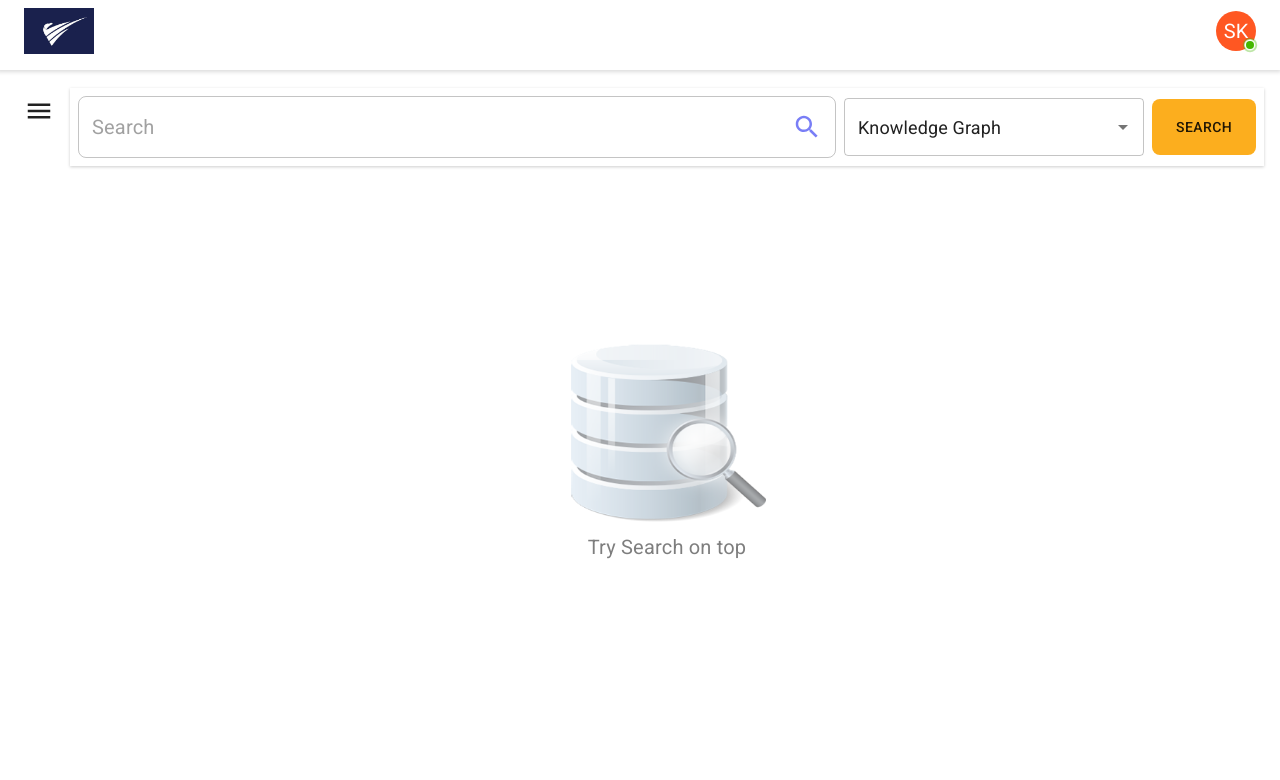
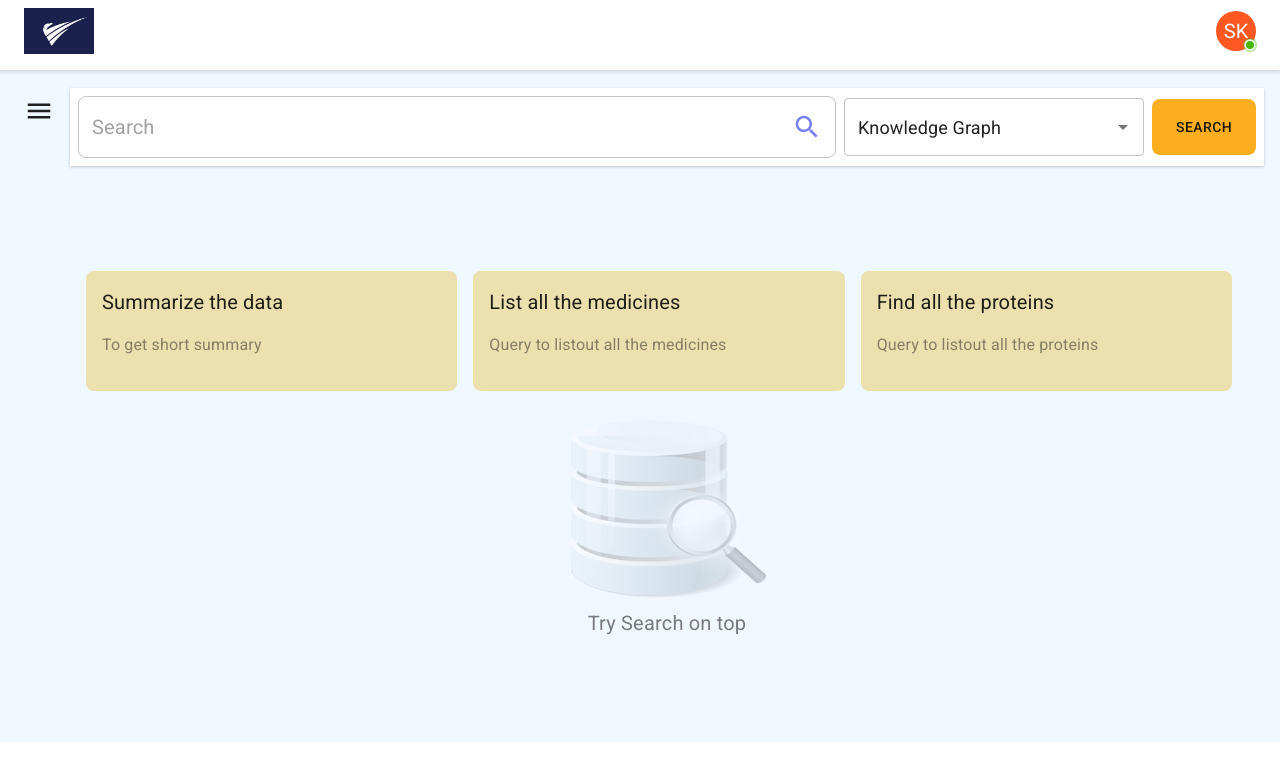
Before and after one commit to sumit0001jnv/sielo-search, a React (Create React App) app: page / in a window 1280 px wide. Shown: the top 780 px of the page. Built offline with nearby package versions, Linux system fonts and the light colour scheme.

Commit message:
sample card added

```diff
--- a/src/ResponsiveSearchContainerV2.js
+++ b/src/ResponsiveSearchContainerV2.js
@@ -124,6 +124,7 @@ const drawerWidth = 240;
 
 const Main = styled('main', { shouldForwardProp: (prop) => prop !== 'open' })(({ theme, open, isMobile }) => ({
     flexGrow: 1,
+    backgroundColor: 'aliceblue',
     padding: theme.spacing(isMobile ? 1 : 2),
     paddingTop: theme.spacing(3),
     transition: theme.transitions.create('margin', {
@@ -192,6 +193,7 @@ export default function ResponsiveSearchContainerV2() {
         width: '100%', // Adjust the width as needed
         borderRadius: '8px'
     };
+
     const focusTextField = () => {
         if (textFieldRef.current) {
             textFieldRef.current.focus();
@@ -220,6 +222,14 @@ export default function ResponsiveSearchContainerV2() {
         }
 
     };
+
+    const searchCard = (text) => {
+        setSearchText(text);
+        setTimeout(() => {
+            handleSearch();
+        })
+
+    }
 
     const handleSelectChange = (event, newValue) => {
         setSelectedValue(newValue);
@@ -293,9 +303,9 @@ export default function ResponsiveSearchContainerV2() {
 
     const tabBtnStyle = (isSource) => {
         if ((isSource && isSourceSelected) || (!isSource && !isSourceSelected)) {
-            return { textDecoration: 'underline', fontSize: '14px', color: '#FE5000', opacity: '', 'text-underline-offset': '4px', fontWeight: 600 };
+            return { textDecoration: 'underline', fontSize: '14px', color: '#000061', opacity: '', 'text-underline-offset': '4px', fontWeight: 600 };
         } else {
-            return { textDecoration: '', fontSize: '14px', color: '#000', opacity: '0.4', 'text-underline-offset': '4px', fontWeight: 600 };
+            return { textDecoration: '', fontSize: '14px', color: '#000', opacity: '0.6', 'text-underline-offset': '4px', fontWeight: 600 };
         }
 
     }
@@ -461,14 +471,34 @@ export default function ResponsiveSearchContainerV2() {
                             <Skeleton variant="rectangular" animation="pulse" sx={{ mb: 2, width: '100%', background: '#DBF3FA', opacity: 0.6, borderRadius: '8px' }} height={200} />
                         </Box>}
                         {!isLoading && !queryResData && <>
-                            <Box sx={{ width: '100%', display: 'flex', flexDirection: 'column', justifyContent: 'center', alignItems: 'center', height: 'calc(100vh - 240px)' }}>
+                            <Box sx={{ width: '100%', display: 'flex', flexDirection: 'column', justifyContent: 'center', alignItems: 'center', minHeight: 'calc(100vh - 240px)' }}>
+                                <Grid container sx={{ width: '100%', display: 'flex', rowGap: "8px", p: 2 }}>
+                                    <Grid item xs="12" sm="4" md="4">
+                                        <Box onClick={() => searchCard('Summarize the data')} className="sample-card" sx={{ display: 'flex', flexDirection: 'column', p: 2, minHeight: '120px', borderRadius: '8px', mr: 2 }}>
+                                            <Box sx={{ fontSize: '1.25rem', pb: 2 }}>Summarize the data</Box>
+                                            <Box sx={{ opacity: 0.5 }}>To get short summary </Box>
+                                        </Box>
+                                    </Grid>
+                                    <Grid item xs="12" sm="4" md="4">
+                                        <Box onClick={() => searchCard('List all the medicines')} className="sample-card" sx={{ display: 'flex', flexDirection: 'column', p: 2, minHeight: '120px', borderRadius: '8px', mr: 2 }}>
+                                            <Box sx={{ fontSize: '1.25rem', pb: 2 }}>List all the medicines</Box>
+                                            <Box sx={{ opacity: 0.5 }}>Query to listout all the medicines</Box>
+                                        </Box>
+                                    </Grid>
+                                    <Grid item xs="12" sm="4" md="4">
+                                        <Box onClick={() => searchCard('Find all the proteins')} className="sample-card" sx={{ display: 'flex', flexDirection: 'column', p: 2, minHeight: '120px', borderRadius: '8px', mr: 2 }}>
+                                            <Box sx={{ fontSize: '1.25rem', pb: 2 }}>Find all the proteins</Box>
+                                            <Box sx={{ opacity: 0.5 }}>Query to listout all the proteins</Box>
+                                        </Box>
+                                    </Grid>
+                                </Grid>
                                 <img onClick={focusTextField} className='image-container-left' src="/dbms.png" width="220" height="201" alt='img'></img>
                                 <Typography onClick={focusTextField} sx={{ color: '#000', opacity: 0.5, fontSize: '20px' }}>Try Search on top</Typography>
                             </Box>
                         </>}
                         {!isLoading && queryResData &&
                             <>
-                                <Card sx={{ mt: 1, background: '#FED8B1', boxShadow: 'unset' }}>
+                                <Card sx={{ mt: 1, background: '#7AD7F0', boxShadow: 'unset' }}>
                                     <CardActions>
                                         <Button size="large" onClick={() => handleButtonClick(false)} sx={{ ...tabBtnStyle(false) }}>Response</Button>
                                         <Button size="large" onClick={() => handleButtonClick(true)} sx={{ ...tabBtnStyle(true) }}>Source</Button>
@@ -477,10 +507,10 @@ export default function ResponsiveSearchContainerV2() {
                                         <Typography gutterBottom variant="h5" component="div">
                                             Results:
                                         </Typography>
-                                        <Typography variant="h6" sx={{ fontWeight: 400, color: '#1565b3', }}>
+                                        <Typography variant="h6" sx={{ fontWeight: 400, color: '#00008B', }}>
                                             Search Result ({queryResData.response_id})
                                         </Typography>
-                                        <Typography variant="h6" sx={{ fontWeight: 300, color: '#000', opacity: 0.9, fontSize: '1.35rem' }}>
+                                        <Typography variant="h6" sx={{ fontWeight: 300, color: '#000', fontSize: '1.35rem' }}>
                                             {queryResData.query_response}
                                         </Typography>
                                     </CardContent>}
@@ -488,10 +518,10 @@ export default function ResponsiveSearchContainerV2() {
                                         <Typography gutterBottom variant="h5" component="div">
                                             References:
                                         </Typography>
-                                        <Typography variant="h6" sx={{ fontWeight: 400, color: '#1565b3' }}>
+                                        <Typography variant="h6" sx={{ fontWeight: 400, color: '#00008B' }}>
                                             Data sources ({queryResData.response_id})
                                         </Typography>
-                                        <Typography variant="h6" sx={{ fontWeight: 300, color: '#000', opacity: 0.9, fontSize: '1.35rem' }} >
+                                        <Typography variant="h6" sx={{ fontWeight: 300, color: '#000', fontSize: '1.35rem' }} >
                                             <div dangerouslySetInnerHTML={{ __html: queryResData.source_data }}></div>
                                         </Typography>
                                     </CardContent>}
--- a/src/index.css
+++ b/src/index.css
@@ -58,7 +58,7 @@ code {
 
 .image-container-left{
   scale:0.9;
-  opacity: 0.5;
+  opacity: 0.25;
   /* animation: searchImg 10s ease-in-out infinite; */
 }
 
@@ -106,6 +106,11 @@ code {
   flex: 1;
 }
 
-/* .MuiPaper-root{
-  top: 86px !important;
-} */
+.sample-card{
+  background-color: rgb(237 224 175);
+  cursor: pointer;
+}
+
+.sample-card:hover{
+  background-color: rgb(184, 119, 245);
+}
```
Also changed, not shown: 11 other files (tests, documents, lock files or other folders).
